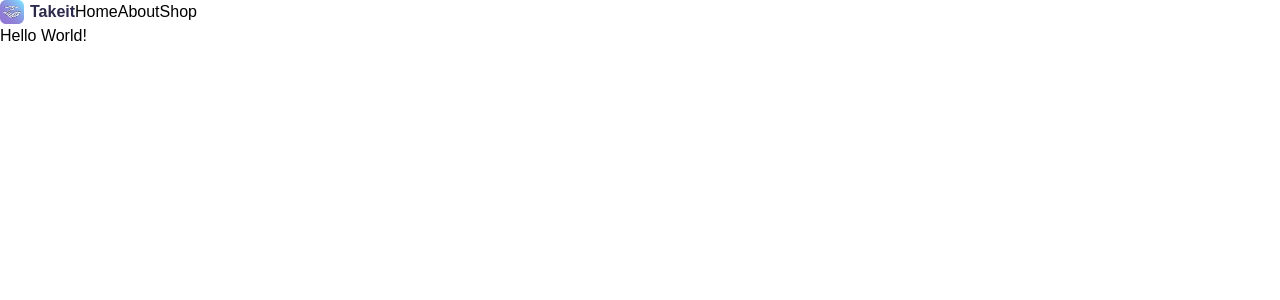
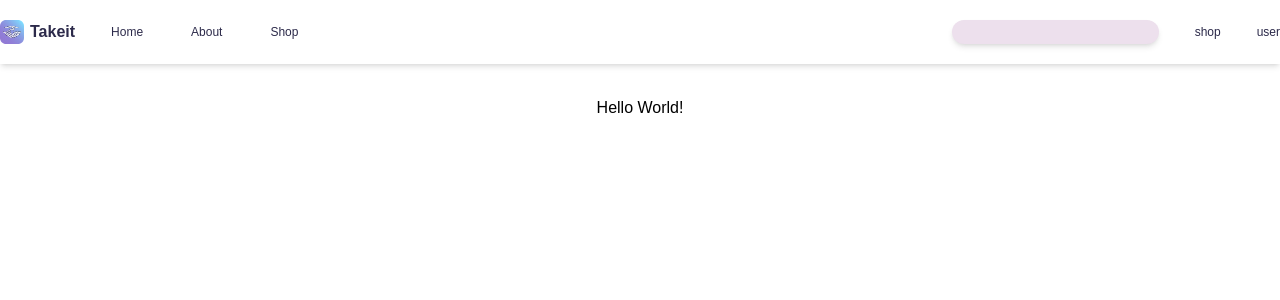
Before and after one commit to mtk246/vue3-vite-pinia-template, a Vue app: page / in a window 1280 px wide. Shown: the top 300 px of the page. Built offline with nearby package versions, Linux system fonts and the light colour scheme; a web font is replaced by a local one.

Commit message:
[Vue, Sass]Refactoring navbar

```diff
--- a/src/components/NavbarComponent.vue
+++ b/src/components/NavbarComponent.vue
@@ -1,10 +1,11 @@
 <template>
+    <div class="shadow-md">
         <div class="container mx-auto">
-        <nav class="bg-white border-gray-200 dark:bg-gray-900 dark:border-gray-700">
-            <div class="flex justify-start">
+            <nav class="flex justify-between py-5 bg-white border-gray-200 dark:bg-gray-900 dark:border-gray-700">
+                <div class="flex">
                     <a
                         href="#"
-                    class="flex items-center"
+                        class="flex items-center pr-9"
                     >
                         <img
                             src="../assets/logo.svg"
@@ -13,23 +14,34 @@
                             width="30"
                             height="30"
                         >
-                    <span class="text-logo font-bold">Takeit</span>
+                        <span class="text-logo font-bold">
+                            {{ $t('navbar.name_logo') }}
+                        </span>
                     </a>
-                <div class="hidden w-full md:block md:w-auto">
+                    <div class="block flex items-center">
                         <ul class="flex flex-row">
-                        <li class="block">
-                            Home
+                            <li class="block pr-12 text-primary">
+                                {{ $t('navbar.home') }}
                             </li>
-                        <li class="block">
-                            About
+                            <li class="block pr-12 text-primary">
+                                {{ $t('navbar.about') }}
                             </li>
-                        <li class="block">
-                            Shop
+                            <li class="block pr-12 text-primary">
+                                {{ $t('navbar.shop') }}
                             </li>
                         </ul>
                     </div>
                 </div>
+                <div class="flex items-center">
+                    <input
+                        class="shadow-md input-search rounded-full"
+                        type="text"
+                    >
+                    <span class="text-primary pl-9">shop</span>
+                    <span class="text-primary pl-9">user</span>
+                </div>
             </nav>
+        </div>
     </div>
 </template>
 
--- a/src/pages/HomePage.vue
+++ b/src/pages/HomePage.vue
@@ -1,6 +1,8 @@
 <template>
     <div>
-        <h1>{{ msg }}</h1>
+        <h1 class="text-center pt-8">
+            {{ msg }}
+        </h1>
     </div>
 </template>
 
@@ -13,20 +15,4 @@ export default {
         }
     }
 };
-
-// import { ref, onMounted, reactive } from 'vue';
-// import axios from 'axios';
-
-// const msg = 'Welcome';
-// const count = ref(0);
-// const responseData = reactive({});
-
-// onMounted(async () => {
-//     try {
-//         const response = await axios.get(import.meta.env.VITE_API_URL + '/getUser');
-//         responseData.value = response.data;
-//     } catch (error) {
-//         console.error(error);
-//     }
-// });
 </script>
--- a/src/scss/navbar.sass
+++ b/src/scss/navbar.sass
@@ -3,3 +3,10 @@
 .text-logo
     color: $text-primary
     font-size: map-get($font-scales, sl)
+
+.text-primary
+    color: $text-primary
+    font-size: map-get($font-scales, xs)
+
+.input-search
+    background-color: $bg-secondary-dark
```
Lines whose indentation alone changed are shown as unchanged.
